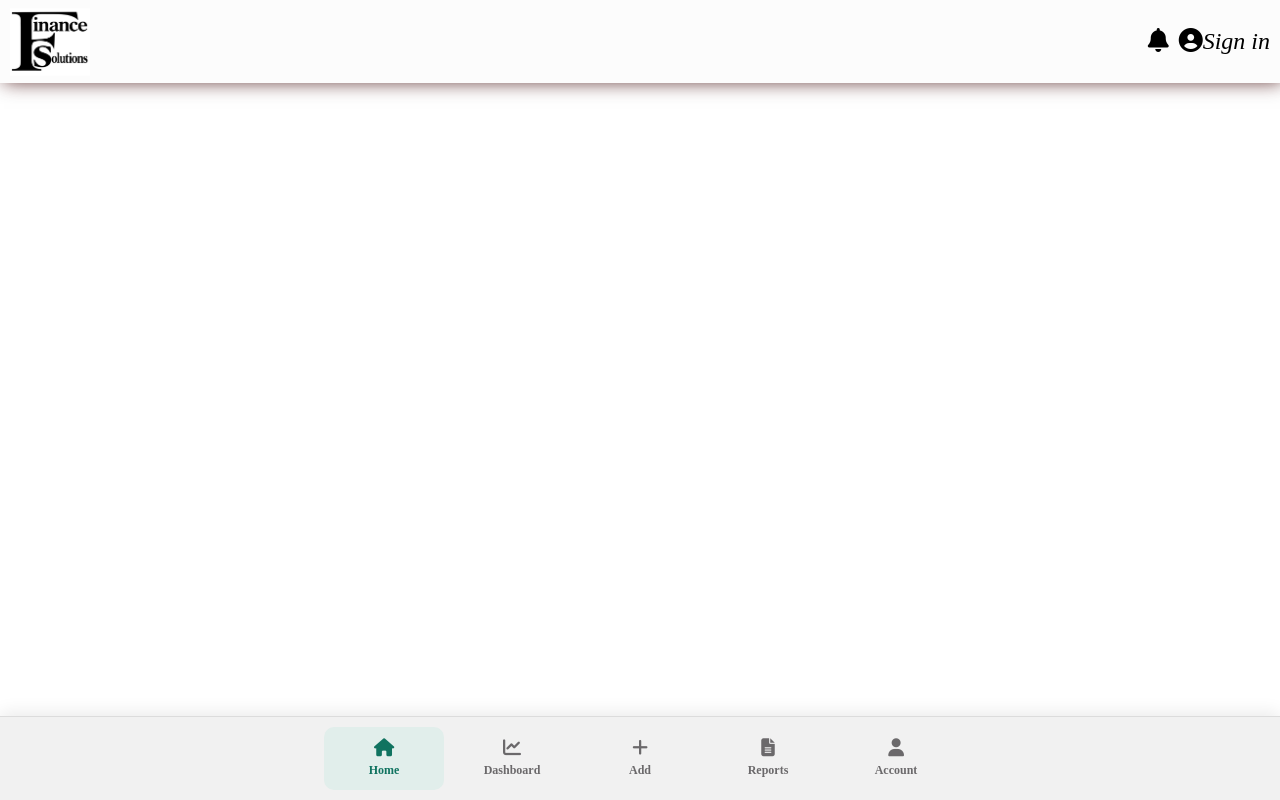
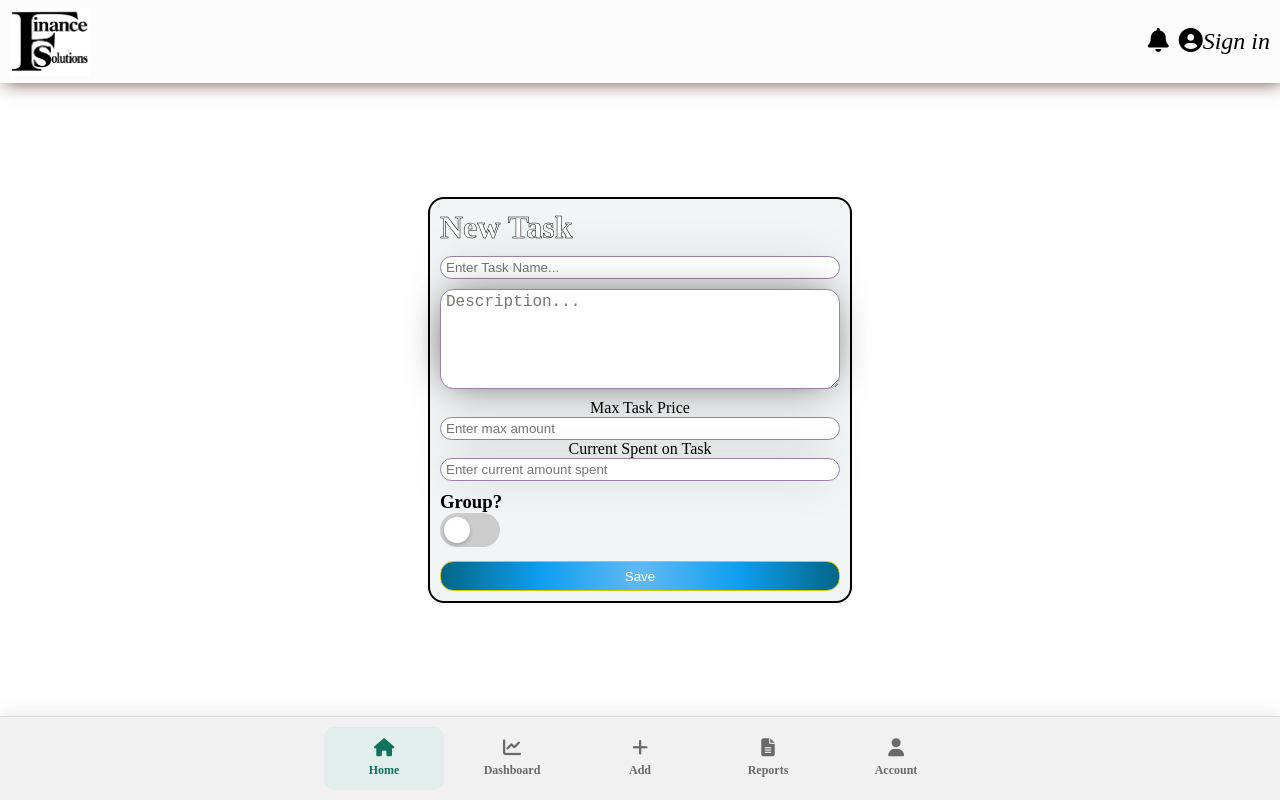
Before and after one commit to ceejaystokes09-stack/BudgetApp.github.io, a React (Vite) app in the folder my-react-app/: page / in a window 1280 px wide. Both pictures are taken after a click on the element "Add". Built offline with nearby package versions, Linux system fonts and the light colour scheme.

Commit message:
added logic to save the new task in the application

```diff
--- a/my-react-app/src/components/Footer.jsx
+++ b/my-react-app/src/components/Footer.jsx
@@ -9,8 +9,6 @@ function Footer(){
     }
 
     const add_task = ()=>{
-        console.log("cliked ")
-        console.log(document.querySelector(".new-task"))
         document.querySelector(".new-task").classList.add("is-visible")
     }
 
--- a/my-react-app/src/components/New-Task.jsx
+++ b/my-react-app/src/components/New-Task.jsx
@@ -1,12 +1,57 @@
-import "../index.css"
+import "../index.css";
+import { useState } from "react";
+
+import Toggle from "./Slider"
 
 
 function New_task_form(){
+    //const [TaskName, setTaskName] = useState(""), [TaskDesc, setTaskDesc] = useState(""), [TaskMax, setTaskMax] = useState(0), [TaskCurrent, setTaskCurrent] = useState(0), [isGroup, setisGroup] = useState(false)
+
+
+    const Save = () => {
+        const n = document.querySelector(".new-task #Task-name").value;
+        const d = document.querySelector(".new-task #desc").value
+        if(d.length < 1) alert("description cannot be empty.")
+        const m = Number(document.querySelector(".new-task #max-price-input").value)
+        const c = Number(document.querySelector(".new-task #current-price").value) || 0
+
+        const g = document.querySelector(".new-task #toggle").checked
+        const task = {
+            name: n,
+            description: d,
+            maxPrice: m,
+            currentPrice: c,
+            isGroup: g,
+        }
+
+        const savedTasks = JSON.parse(localStorage.getItem("tasks") || "[]")
+        const updatedTasks = [...savedTasks, task]
+
+        localStorage.setItem("tasks", JSON.stringify(updatedTasks))
+        console.log("Task saved:", task)
+        document.querySelector(".new-task").classList.remove("is-visible")
+    }
+
     return (
         <>
         <div className="full-screen blur center new-task">
             <div className="input-feild">
-                <input type="text" id="Task-name" />
+                <h1>New Task</h1>
+                <input type="text" id="Task-name" placeholder="Enter Task Name... " required/>
+                <textarea id="desc" contentEditable="true" placeholder="Description..." style={{height: "100px"}}></textarea>
+                <div className="centerX col ">
+                    <label>Max Task Price</label>
+                    <input type="number" name="max-price" id="max-price-input" placeholder="Enter max amount" required />
+                    <label>Current Spent on Task</label>
+                    <input type="number" name="current-price" id="current-price" placeholder="Enter current amount spent" />
+                </div>
+
+                <div>
+                    <h3>Group? </h3>
+
+                    <Toggle />
+                </div>
+                <button type="submit" onClick={Save}>Save</button>
             </div>
         </div>
         </>
--- /dev/null
+++ b/my-react-app/src/components/Slider.jsx
@@ -0,0 +1,19 @@
+import { useState } from "react";
+import "../index.css"
+
+function Toggle(){
+    const [isChecked, setIsChecked] = useState(false);
+
+    return (
+        <>
+            <div style={{width: "max-content"}} className="Toggle-Focus">
+                <input type="checkbox" id="toggle" className="toggle-checkbox" checked={isChecked} onChange={(event) => setIsChecked(event.target.checked)} />
+                <label htmlFor="toggle" className="toggle-label">
+                    <span className="toggle-inner-button"></span>
+                </label>
+            </div>
+        </>
+    )
+}
+
+export default Toggle
--- a/my-react-app/src/index.css
+++ b/my-react-app/src/index.css
@@ -94,7 +94,21 @@ Toggle input
 ==============================================================================
 */
 .toggle-checkbox {
-  display: none;
+    position: absolute;
+    width: 1px;
+    height: 1px;
+    padding: 0;
+    margin: -1px;
+    overflow: hidden;
+    clip: rect(0, 0, 0, 0);
+    white-space: nowrap;
+    border: 0;
+}
+.toggle-checkbox:focus-visible + .toggle-label{
+    outline: solid 2px aquamarine;
+    outline-offset: 1.1px;
+    border:none;
+    border-radius: 34px;
 }
 
 .toggle-label {
@@ -519,12 +533,69 @@ New-taks
     position: absolute;
     opacity: 0;
     visibility: hidden;
+    display: flex;
+    flex-direction: column;
+    row-gap: 10px;
     transition: all 0.3s ease;
     transform: translateY(-200vh);
+    border: solid 2px black;
+    border-radius: 1em;
+    background: rgb(242, 245, 245);
+    padding: 10px;
 }
+
 
 .new-task.is-visible .input-feild{
     transform: translateY(0px);
     opacity: 1;
     visibility: visible;
 }
+
+.new-task .input-feild input,
+.new-task .input-feild textarea{
+    border: solid 0.75px rgb(153, 129, 168) ;
+    border-radius: 1em;
+    padding: 3px 5px;
+    width: 400px;
+    transition: all 0.3s ease;
+    box-shadow: -2px 1px 39px -10px rgba(0,0,0,0.75);
+    -webkit-box-shadow: -2px 1px 39px -10px rgba(0,0,0,0.75);
+    -moz-box-shadow: -2px 1px 39px -10px rgba(0,0,0,0.75);
+
+}
+
+
+
+.new-task .input-feild input:focus,
+.new-task .input-feild textarea:focus{
+    border-color: rgb(90, 3, 3);
+    outline: solid 2px rgba(9, 215, 223, 0.945) ;
+    outline-offset: 1.5px;
+    box-shadow: -2px 1px 39px -10px rgba(6,3,133,0.75);
+    -webkit-box-shadow: -2px 1px 39px -10px rgba(6,3,133,0.75);
+    -moz-box-shadow: -2px 1px 39px -10px rgba(6,3,133,0.75);
+}
+
+.new-task .input-feild textarea::placeholder{
+    font-size: larger;
+}
+
+.new-task h1{
+    color: rgb(255, 255, 255);
+    -webkit-text-stroke: 0.5px black;
+}
+
+.new-task button[type="submit"]{
+    cursor: pointer;
+    height: 30px;
+    color: white;
+    border-radius: 1em;
+    border: solid 1px rgb(212, 199, 6);
+    background: radial-gradient(circle at 50% 50%, rgb(100, 186, 243), rgb(14, 158, 241), rgb(3, 102, 133));
+    transition: all 0.3s ease;
+}
+
+.new-task button[type="submit"]:hover{
+    scale:1.01;
+    background: radial-gradient(circle at 50% 50%, rgb(78, 166, 224), rgb(4, 97, 151), rgb(2, 59, 77));
+}
```
